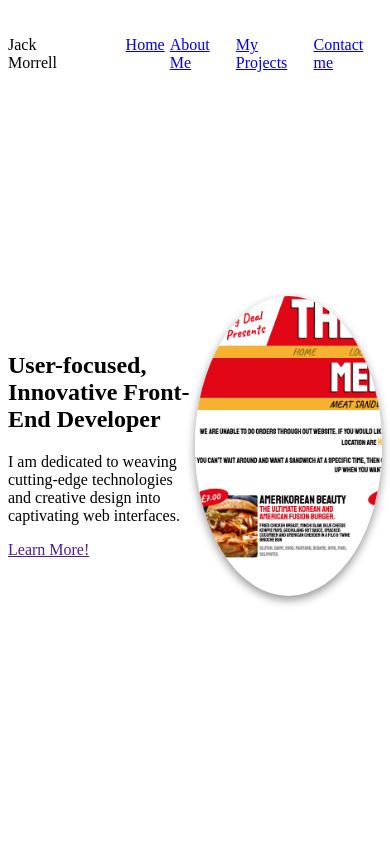
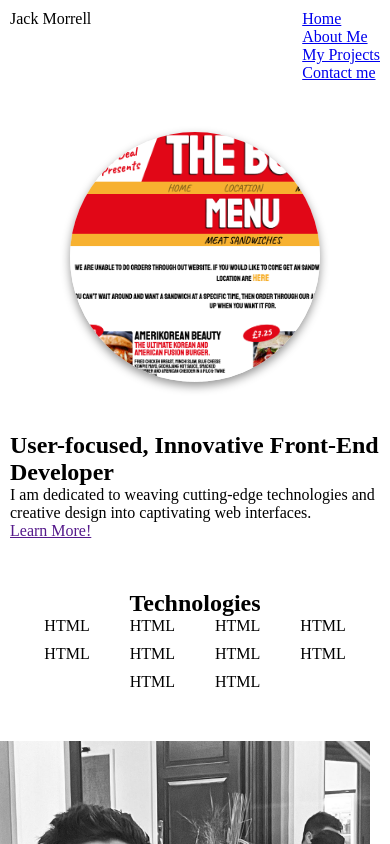
Before and after one commit to JackMorre/Website-Portfolio, a plain HTML site: page index.html in a window 390 px wide. Shown: the top 844 px of the page. Drawn offline with Linux system fonts and the light colour scheme.

Commit message:
starting with mobile styles

```diff
--- a/index.html
+++ b/index.html
@@ -4,7 +4,8 @@
     <meta charset="UTF-8" />
     <meta name="viewport" content="width=device-width, initial-scale=1.0" />
     <title>Home Page</title>
-    <style>
+    <link rel="stylesheet" href="style.css" />
+    <!-- <style>
       :root {
         --sectionWidth: 800px;
       }
@@ -78,7 +79,7 @@
         flex-flow: wrap;
         list-style: none;
       }
-    </style>
+    </style> -->
   </head>
   <body>
     <section class="heroSection" aria-label="heroSection">
--- /dev/null
+++ b/style.css
@@ -0,0 +1,69 @@
+:root {
+  --padding: 10px;
+  --marginBottom: 50px;
+}
+
+* {
+  margin: 0;
+  padding: 0;
+  box-sizing: border-box;
+}
+
+body {
+  padding: var(--padding);
+}
+
+header {
+  display: flex;
+  justify-content: space-between;
+  margin-bottom: var(--marginBottom);
+}
+
+.navList {
+  list-style: none;
+}
+
+.mainHero {
+  display: flex;
+  flex-direction: column-reverse;
+}
+
+.mainHero-t-c {
+  width: 100%;
+  margin-bottom: var(--marginBottom);
+}
+
+.mainHero-img-c {
+  width: 100%;
+  display: flex;
+  justify-content: center;
+  margin-bottom: var(--marginBottom);
+}
+
+.mainHero-img-c .overflow-c {
+  border-radius: 100%;
+  height: 250px;
+  width: 250px;
+  overflow: hidden;
+  box-shadow: 0px 4px 10px rgb(148, 148, 148);
+}
+
+.mainHero-img {
+  width: 400px;
+  transform: translate(-10%, 0%);
+}
+
+aside {
+  flex-direction: column;
+  text-align: center;
+  margin-bottom: var(--marginBottom);
+}
+
+aside ul {
+  display: flex;
+  gap: 10px 40px;
+  justify-content: center;
+  align-items: center;
+  flex-flow: wrap;
+  list-style: none;
+}
```
